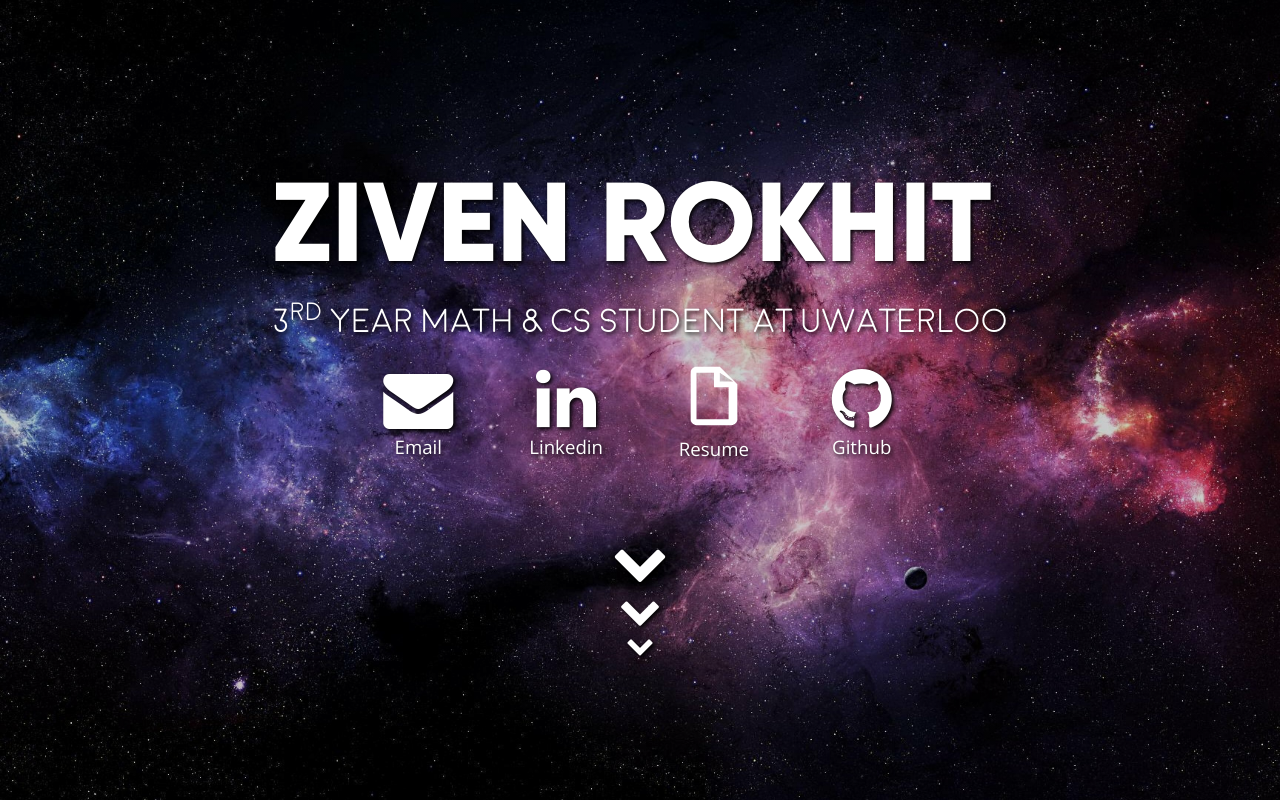
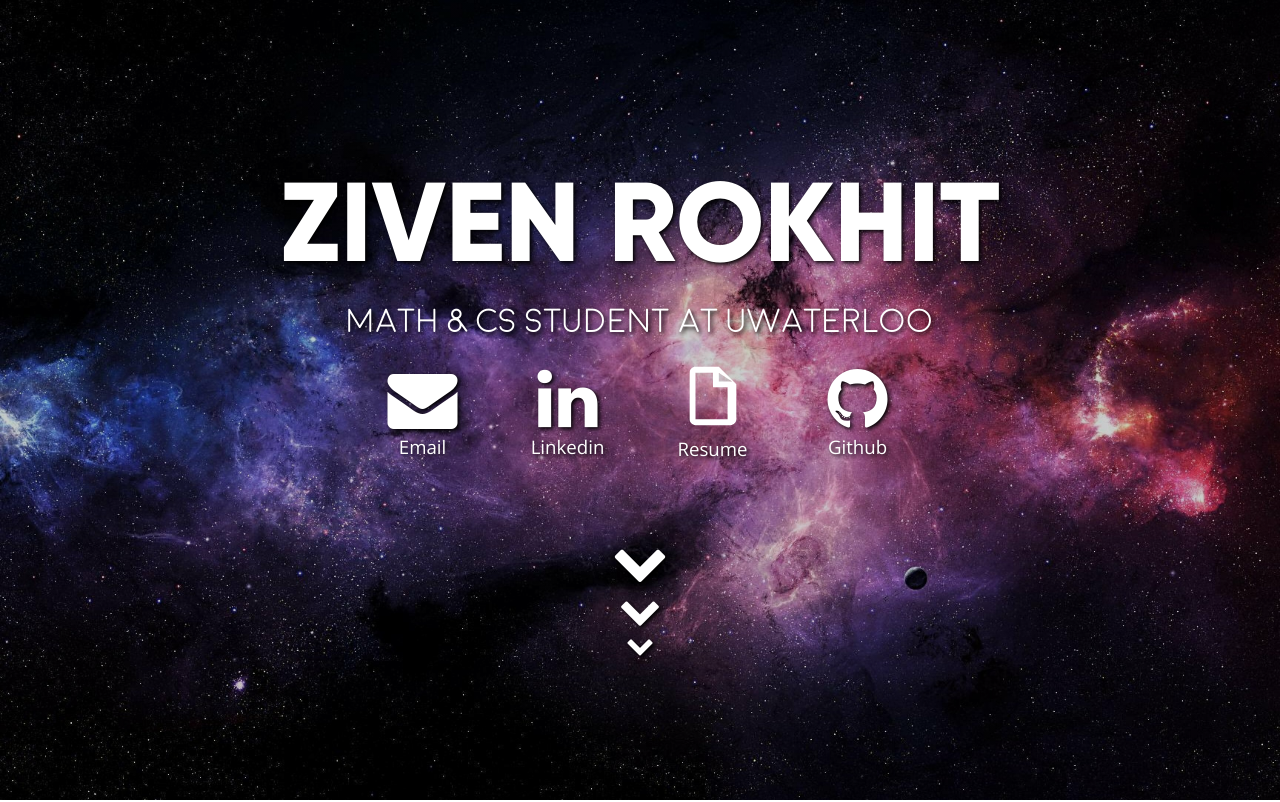
Before and after one commit to zivenrokhit/zivenrokhit.github.io, a website: page index.html in a window 1280 px wide. Shown: the top 802 px of the page. Drawn offline with nearby package versions, Linux system fonts and the light colour scheme; a script that the page names is missing.

Commit message:
text change

```diff
--- a/index.html
+++ b/index.html
@@ -99,7 +99,7 @@
       <div class="container-fluid">
         <div class="center">
           <strong><h1>ZIVEN ROKHIT</h1></strong>
-          <h2>3<sup>rd</sup> Year Math & CS Student at UWaterloo</h2>
+          <h2>Math & CS Student at UWaterloo</h2>
           <div
             class="row"
             style="
```
